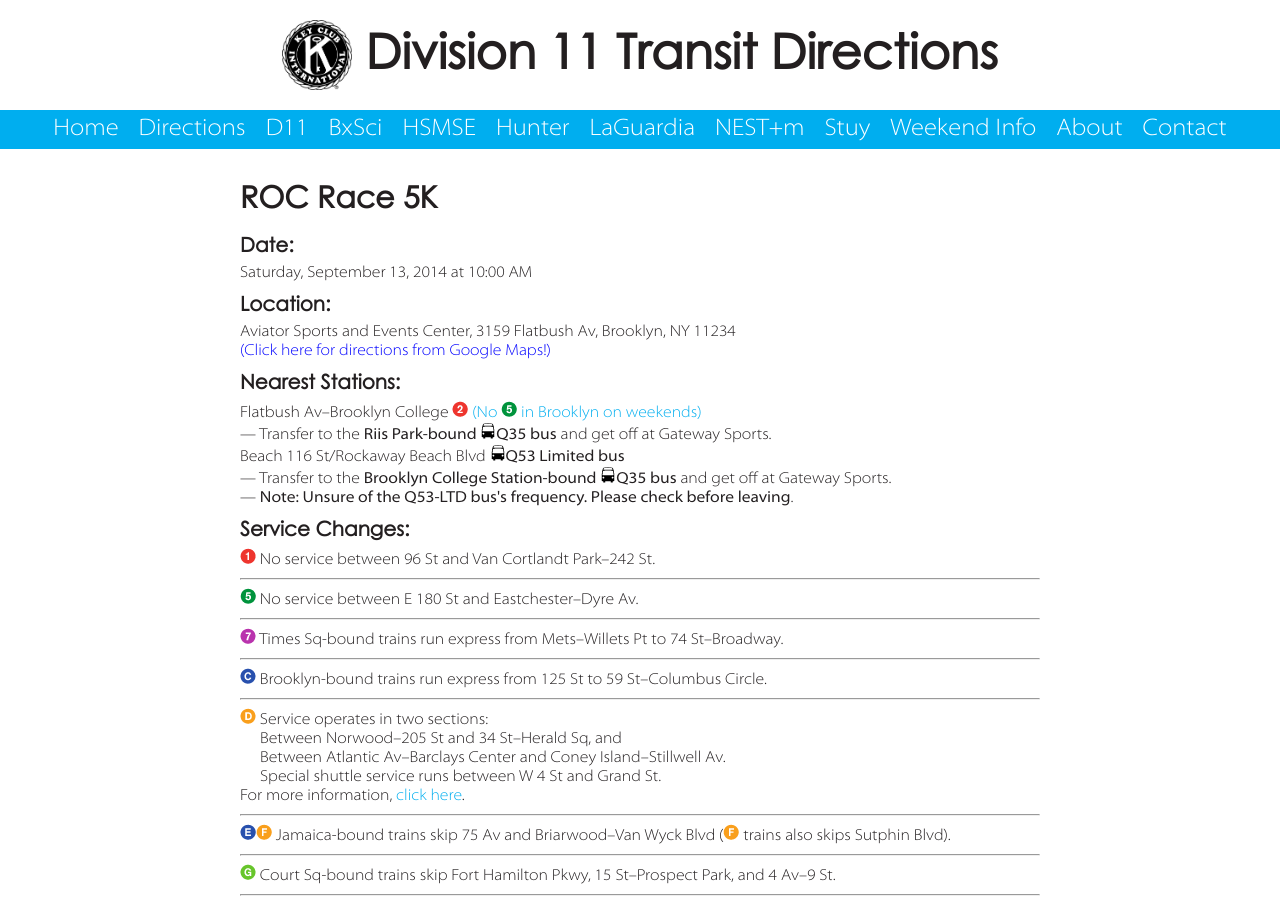
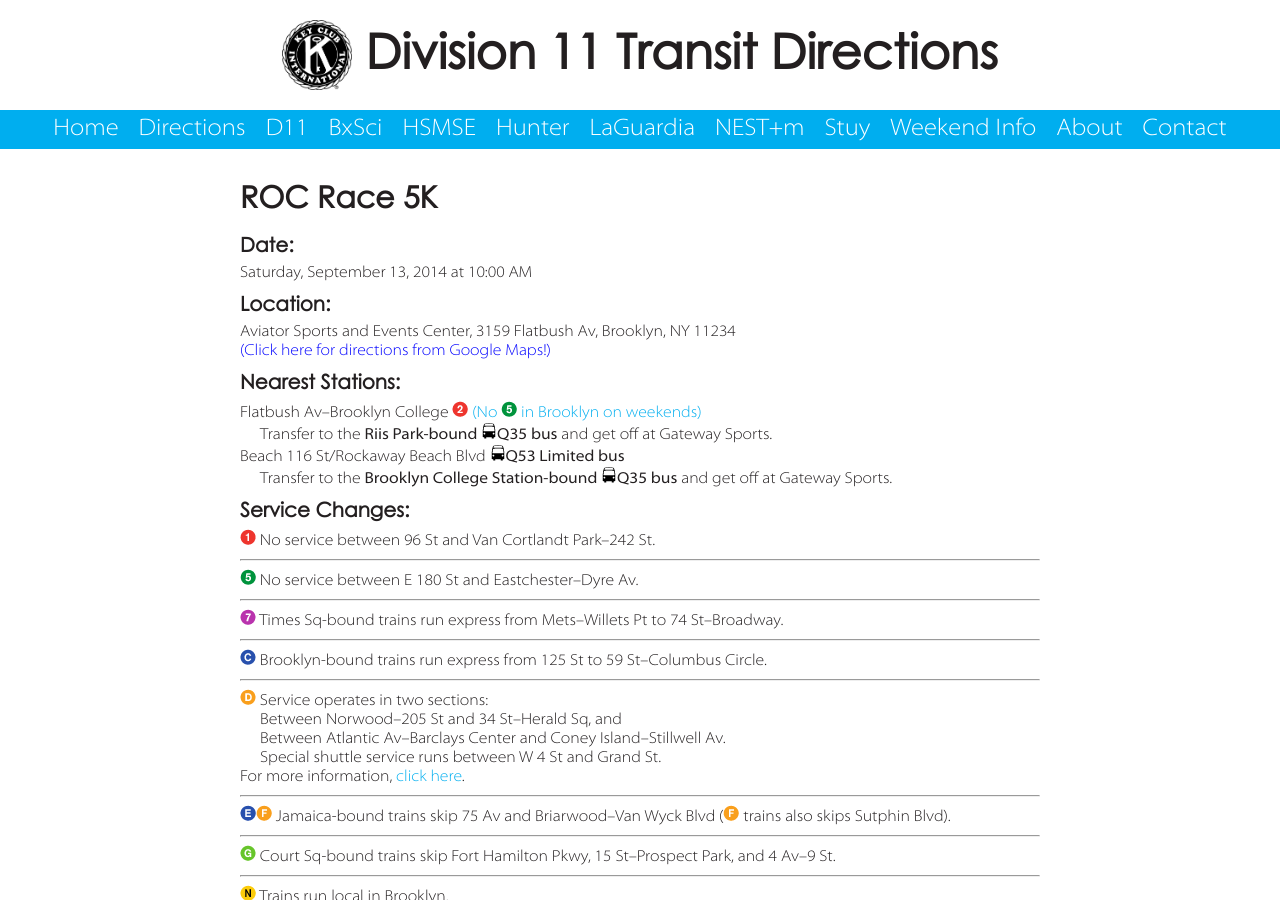
Before and after one commit to d11directions/d11directions.github.io, a Jekyll site: the page built from _posts/2014-09-13-ROC_Race_5K.html, in a window 1280 px wide and 900 px high. Built offline with Jekyll 4.4.1, drawn with Linux system fonts in a browser that asks for light colours.

Commit message:
Update ROC Race 5K info

```diff
--- a/_posts/2014-09-13-ROC_Race_5K.html
+++ b/_posts/2014-09-13-ROC_Race_5K.html
@@ -6,8 +6,8 @@ tags: [stuy]
 time: Saturday, September 13, 2014 at 10:00 AM
 location: Aviator Sports and Events Center, 3159 Flatbush Av, Brooklyn, NY 11234
 nearest-stations:
-    - Flatbush Av&ndash;Brooklyn College <img src="/img/2.png" alt="(2)"> <a href="/weekend_info/">(No <img src="/img/5.png" alt="(5)"> in Brooklyn on weekends)</a><br>&mdash; Transfer to the <strong>Riis Park-bound <img src="/img/bus.png">Q35 bus</strong> and get off at Gateway Sports.
-    - Beach 116 St/Rockaway Beach Blvd <strong><img src="/img/bus.png">Q53 Limited bus</strong><br>&mdash; Transfer to the <strong>Brooklyn College Station-bound <img src="/img/bus.png">Q35 bus</strong> and get off at Gateway Sports.<br>&mdash; <strong>Note&#58; Unsure of the Q53-LTD bus's frequency. Please check before leaving</strong>.
+    - Flatbush Av&ndash;Brooklyn College <img src="/img/2.png" alt="(2)"> <a href="/weekend_info/#5">(No <img src="/img/5.png" alt="(5)"> in Brooklyn on weekends)</a><br><span class="indented-text">Transfer to the <strong>Riis Park-bound <img src="/img/bus.png">Q35 bus</strong> and get off at Gateway Sports.</span>
+    - Beach 116 St/Rockaway Beach Blvd <strong><img src="/img/bus.png">Q53 Limited bus</strong><br><span class="indented-text">Transfer to the <strong>Brooklyn College Station-bound <img src="/img/bus.png">Q35 bus</strong> and get off at Gateway Sports.</span>
 changes-brief:
     - <img src="/img/1.png" alt="(1)"> No service between 96 St and Van Cortlandt Park&ndash;242 St.
     - <img src="/img/5.png" alt="(5)"> No service between E 180 St and Eastchester&ndash;Dyre Av.
```
